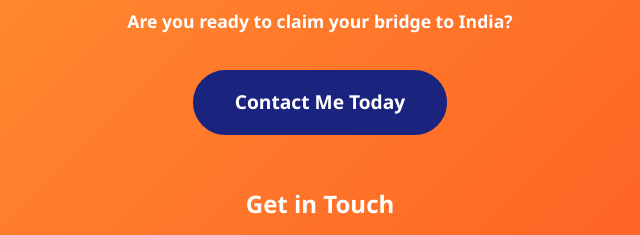
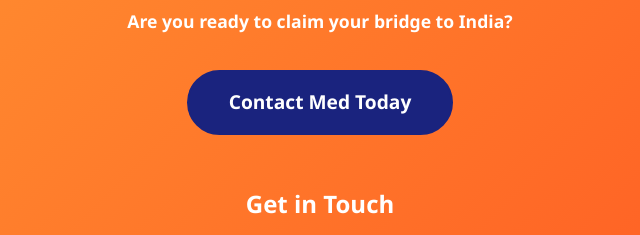
Before and after one commit to KrishnaGitSaini/savakbhai, a plain HTML site: page index.html in a window 1280 px wide. Shown: the part 2829-3064 px from the top of the page, 320-960 px from the left. Drawn offline with Linux system fonts and the light colour scheme.

Commit message:
Update index.html

```diff
--- a/index.html
+++ b/index.html
@@ -274,7 +274,7 @@
 
                     <p><strong>Are you ready to claim your bridge to India?</strong></p>
 
-                    <a href="mailto:sevakarmy.in@gmail.com" class="cta-button">Contact Me Today</a>
+                    <a href="mailto:sevakarmy.in@gmail.com" class="cta-button">Contact Med Today</a>
 
                     <div id="contact" class="contact-info">
                         <h3 style="color: white;">Get in Touch</h3>
```
